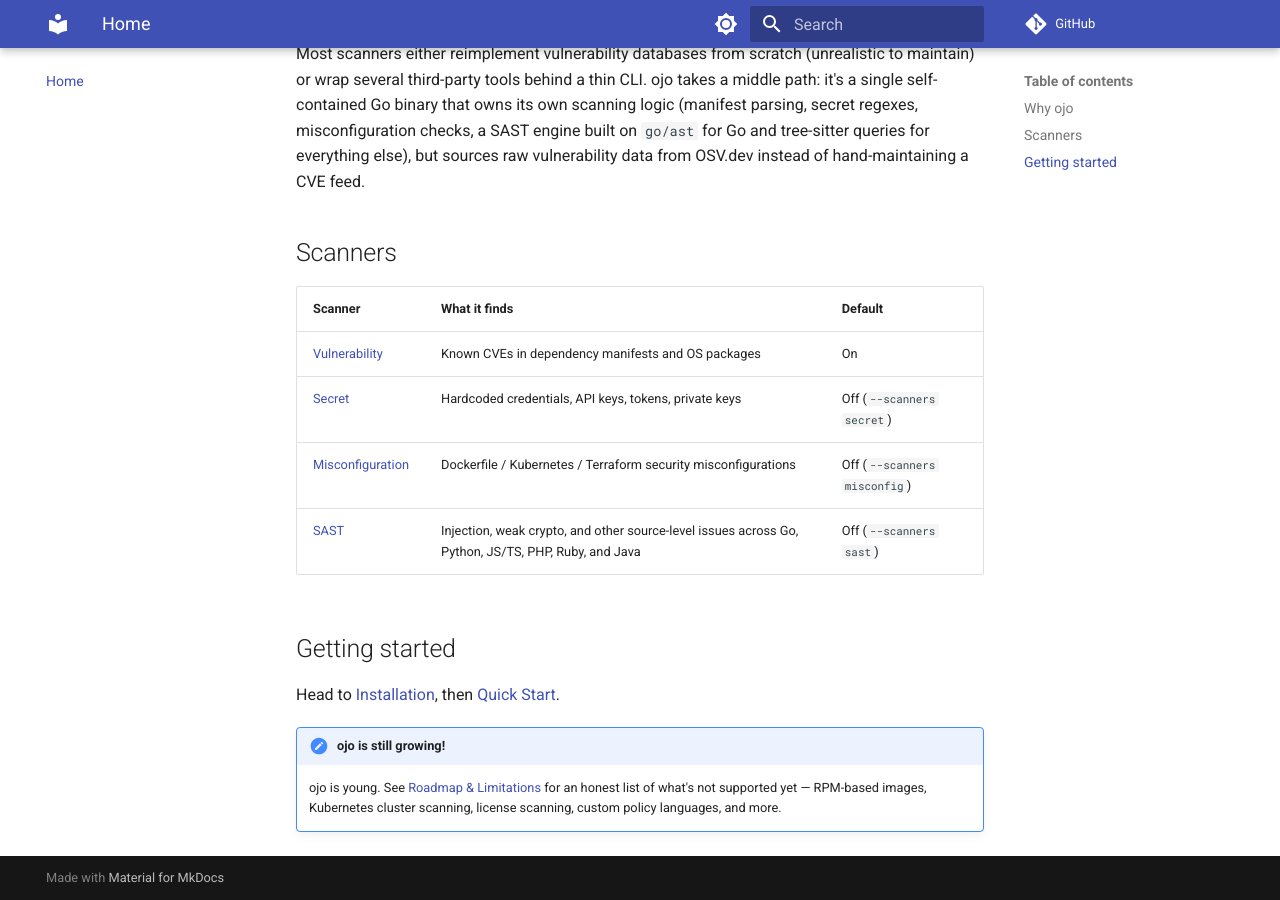
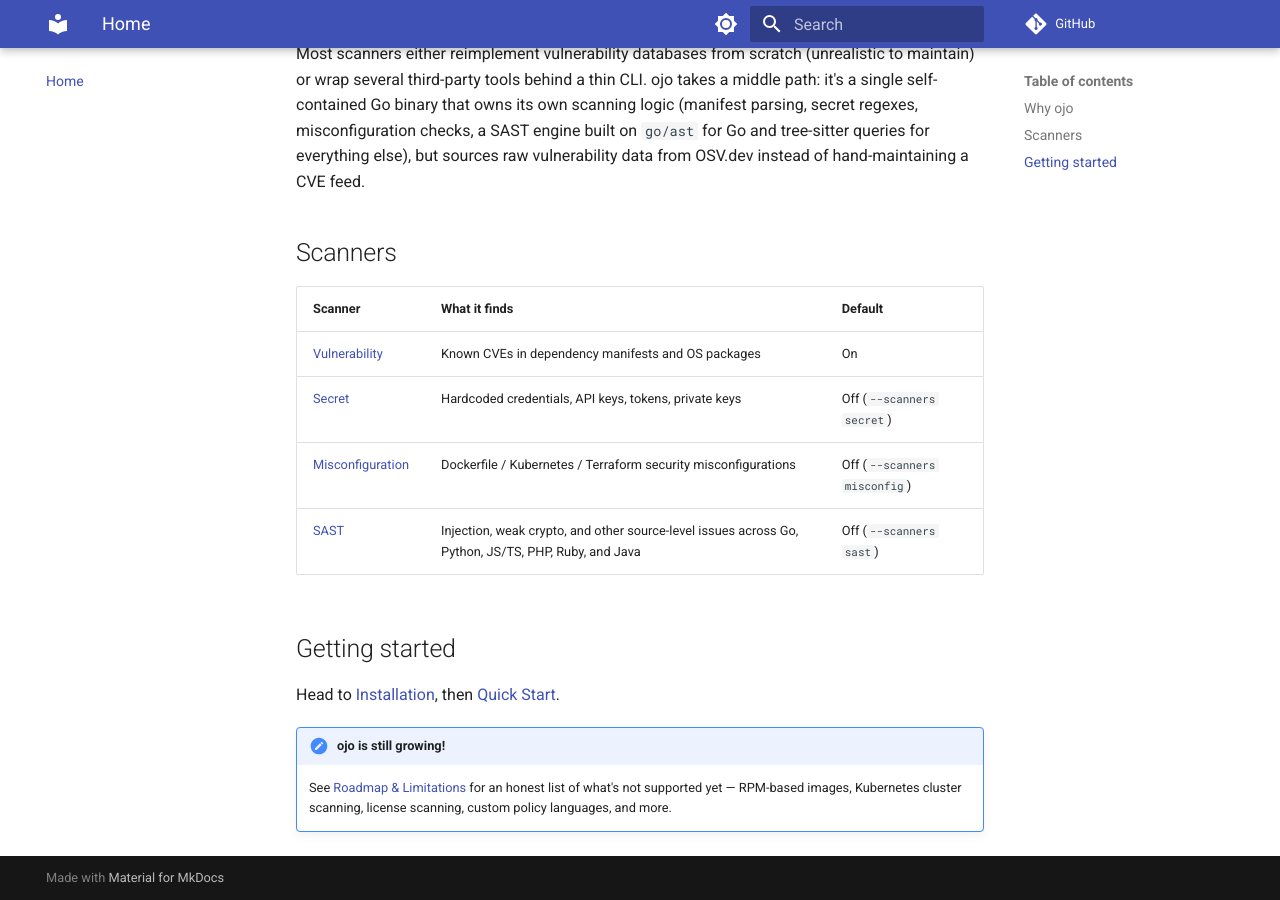
Before and after one commit to colibrisec/ojo, an MkDocs documentation site: the page built from docs/index.md, in a window 1280 px wide and 900 px high, scrolled down 893 px. Built offline with MkDocs 1.6.1 and Material for MkDocs 9.7.7, drawn with Linux system fonts in a browser that asks for light colours; comment, search, counter and statistics services are not loaded.

Commit message:
Clarify section of docs

```diff
--- a/docs/index.md
+++ b/docs/index.md
@@ -44,4 +44,4 @@
 Head to [Installation](getting-started/installation.md), then [Quick Start](getting-started/quick-start.md).
 
 !!! note "ojo is still growing!"
-    ojo is young. See [Roadmap & Limitations](roadmap.md) for an honest list of what's not supported yet — RPM-based images, Kubernetes cluster scanning, license scanning, custom policy languages, and more.
+    See [Roadmap & Limitations](roadmap.md) for an honest list of what's not supported yet — RPM-based images, Kubernetes cluster scanning, license scanning, custom policy languages, and more.
```
